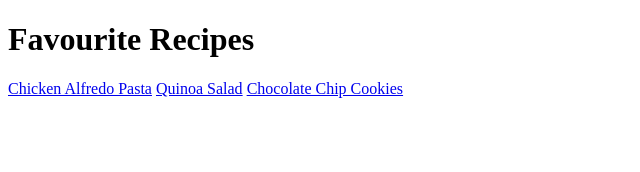
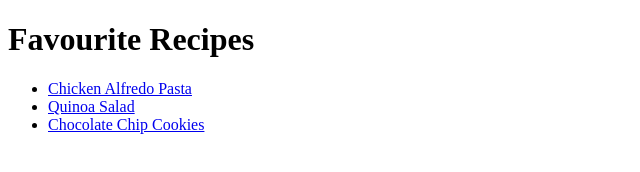
Before and after one commit to naticicirillo/favourite-recipes, a plain HTML site: page index.html in a window 1280 px wide. Shown: the whole page, without its empty margins (0-640 px from the left). Drawn offline with Linux system fonts and the light colour scheme.

Commit message:
List links

```diff
--- a/index.html
+++ b/index.html
@@ -7,8 +7,10 @@
 </head>
 <body>
     <h1>Favourite Recipes</h1>
-    <a href="./recipes/chicken-alfredo-pasta.html" target="_blank" rel="noopener noreferrer">Chicken Alfredo Pasta</a>
-    <a href="./recipes/quinoa-salad.html" target="_blank" rel="noopener noreferrer">Quinoa Salad</a>
-    <a href="./recipes/chocolate-chip-cookies.html" target="_blank" rel="noopener noreferrer">Chocolate Chip Cookies</a>
+    <ul>
+        <li><a href="./recipes/chicken-alfredo-pasta.html" target="_blank" rel="noopener noreferrer">Chicken Alfredo Pasta</a></li>
+        <li><a href="./recipes/quinoa-salad.html" target="_blank" rel="noopener noreferrer">Quinoa Salad</a></li>
+        <li><a href="./recipes/chocolate-chip-cookies.html" target="_blank" rel="noopener noreferrer">Chocolate Chip Cookies</a></li>
+    </ul>
 </body>
 </html>
```
